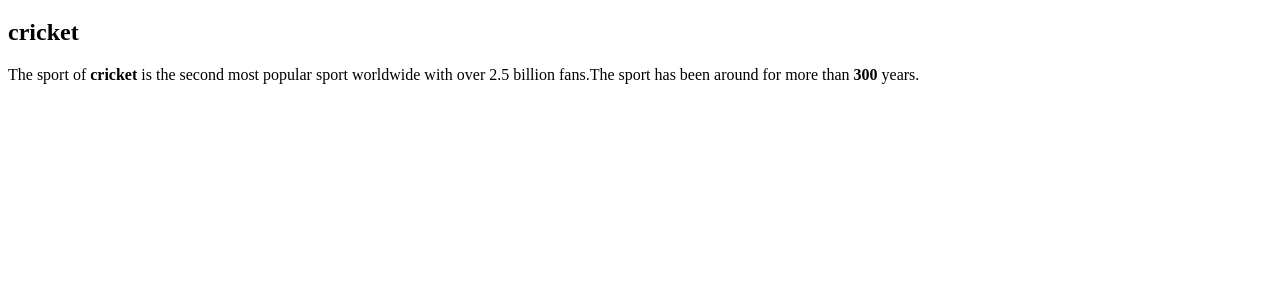
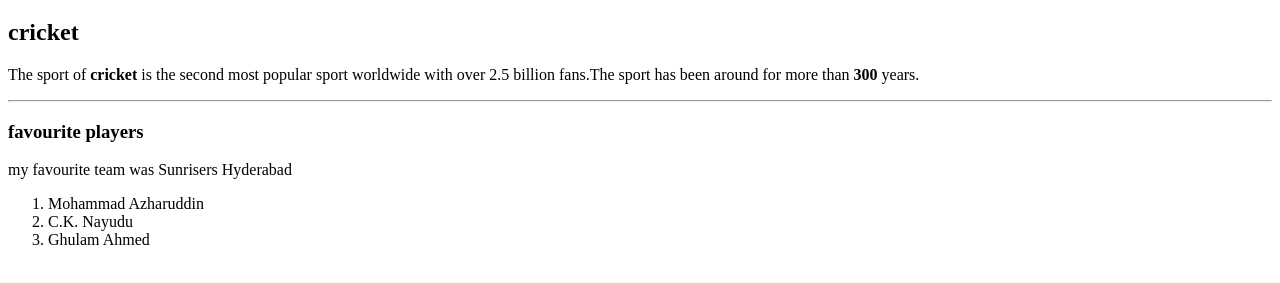
Before and after one commit to 44-563-Web-Apps-S23/44563-webapps-assignment-3-sireeshachowdary32, a plain HTML site: page index.html in a window 1280 px wide. Shown: the part 61-344 px from the top of the page. Drawn offline with Linux system fonts and the light colour scheme.

Commit message:
index.html
index.html was updated with favourite team palyers.

```diff
--- a/index.html
+++ b/index.html
@@ -16,5 +16,15 @@
             The sport of <b>cricket</b> is the second most popular sport worldwide with over 2.5 billion fans.The sport has been around for more than
             <b>300</b> years.
         </p>
+        <hr>
+        <h3>
+            favourite players
+        </h3>
+        <p>my favourite team was Sunrisers Hyderabad</p>
+        <ol>
+            <li>Mohammad Azharuddin</li>
+            <li>C.K. Nayudu</li>
+            <li>Ghulam Ahmed</li>
+        </ol>
     </body>
 </html>
```
